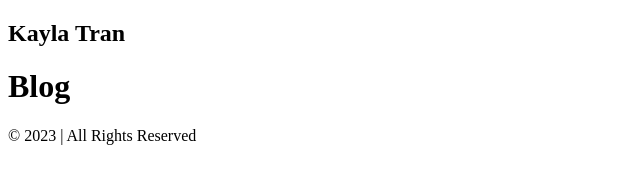
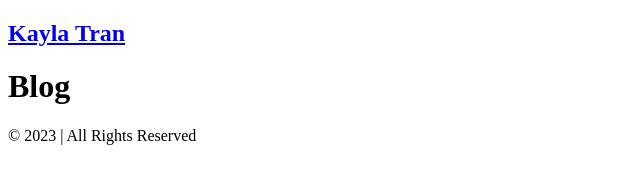
Before and after one commit to k4yluh/k4yluh.github.io, a plain HTML site: page blog.html in a window 1280 px wide. Shown: the whole page, without its empty margins (0-640 px from the left). Drawn offline with Linux system fonts and the light colour scheme.

Commit message:
linking every page back to index page

```diff
--- a/blog.html
+++ b/blog.html
@@ -5,7 +5,11 @@
   </head>
   <body>
     <nav class="navbar">
-        <h1 class="logo">Kayla Tran</h1>
+        <h1 class="logo">
+            <a href="index.html">
+                Kayla Tran
+            </a>
+        </h1>
     </nav>
     <main>
         <h1 class="page-title">Blog</h1>
```
Also changed, not shown: contact.html (+5 -1 lines), index.html (+5 -1 lines), portfolio.html (+5 -1 lines), resume.html (+5 -1 lines).
